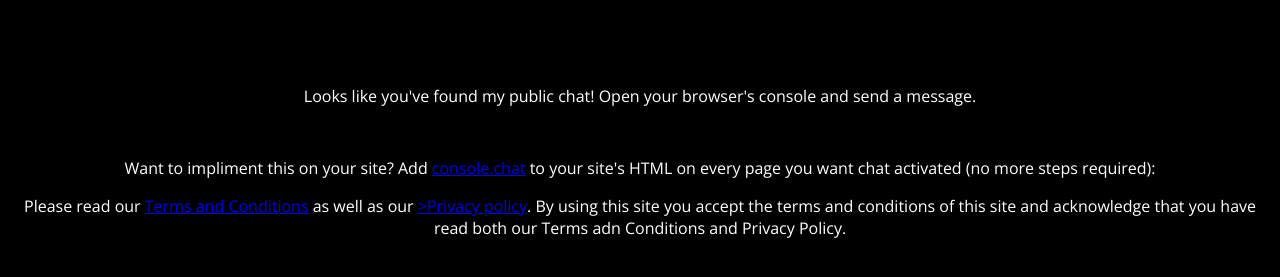
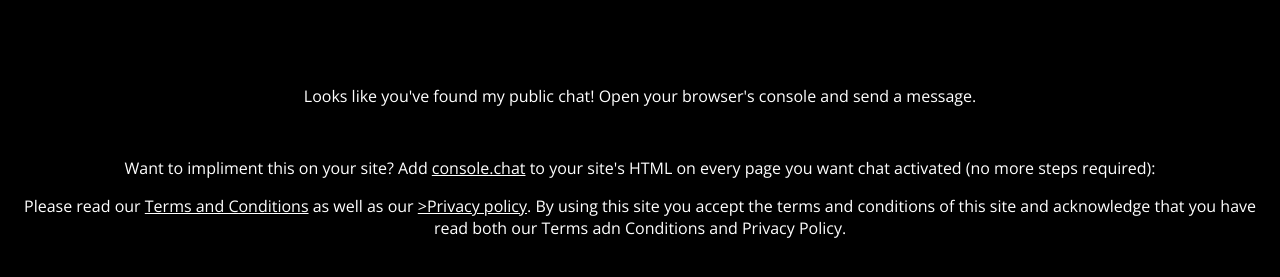
Before and after one commit to tristanisham/heyo.chat, a plain HTML site: page index.html in a window 1280 px wide. Shown: the part 347-624 px from the top of the page. Drawn offline with nearby package versions, Linux system fonts and the light colour scheme.

Commit message:
Small fix

```diff
--- a/main.css
+++ b/main.css
@@ -19,9 +19,15 @@ body {
     text-align: center;
 }
 
+a {
+    color: white;
+    text-decoration: underline;
+    text-decoration-style: solid
+}
+
 a:visited {
     color: white;
     text-decoration-line: underline;
     text-decoration-color: forestgreen;
-    border-bottom-style: groove;
+    text-decoration-style: wavy;
 }
```
